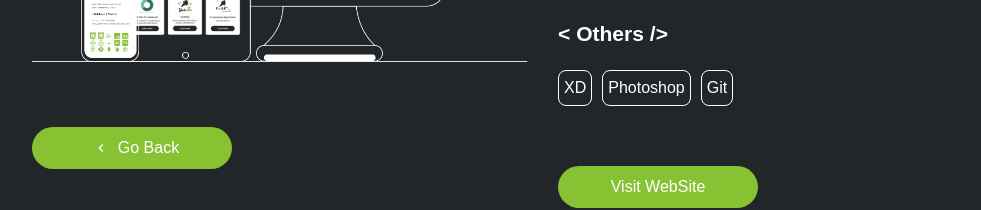
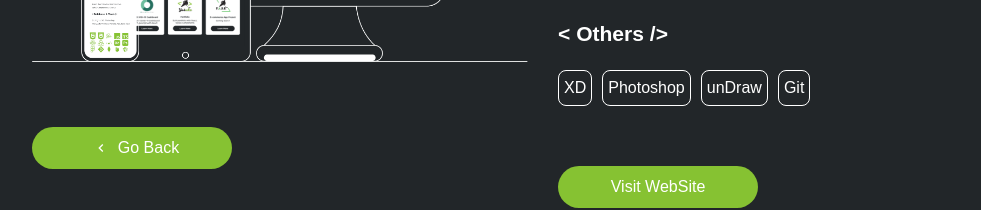
Before and after one commit to YusukeYoshihiro/individual_portfolio, a React (Create React App) app: page /#/portfolio in a window 1280 px wide. Shown: the part 380-590 px from the top of the page, without its empty margins (97-1078 px from the left). Built offline with nearby package versions, Linux system fonts and the light colour scheme; a web font is replaced by a local one.

Commit message:
modified skiils and languages for worksDesc1~6 and worksElements

```diff
--- a/src/components/WorkDescription/WorkDesc6.js
+++ b/src/components/WorkDescription/WorkDesc6.js
@@ -68,6 +68,7 @@ const WorkDesc4 = () => {
                   <LanguageList>
                     <li>XD</li>
                     <li>Photoshop</li>
+                    <li>unDraw</li>
                     <li>Git</li>
                   </LanguageList>
                 </Subtitle>
```
